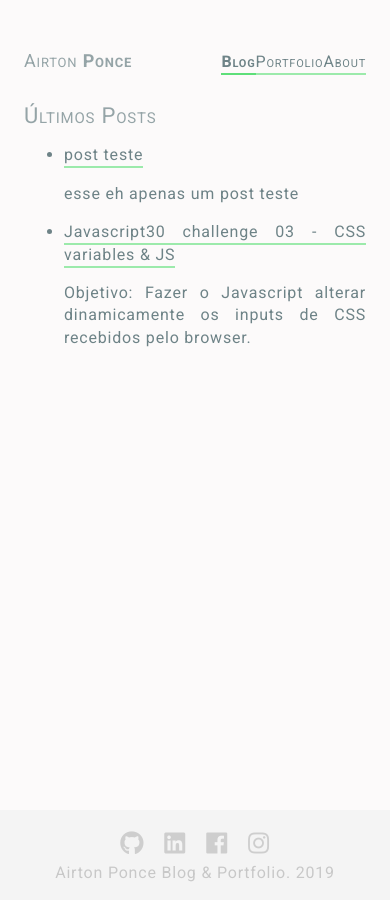
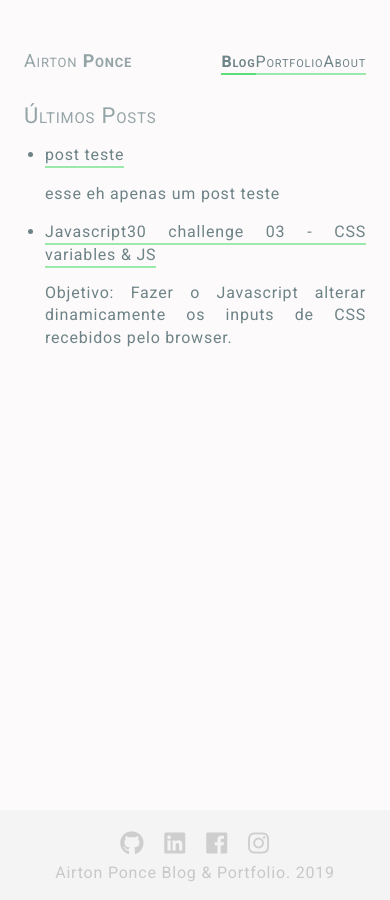
Before and after one commit to APonce911/jekyll-mywebsite, a Jekyll site: the page built from index.html, in a window 390 px wide. Built offline with Jekyll 4.4.1, drawn with Linux system fonts in a browser that asks for light colours; nearby versions of some CDN libraries.

Commit message:
responsive <li> padding start

```diff
--- a/_sass/main.scss
+++ b/_sass/main.scss
@@ -41,6 +41,10 @@ p, li, a {
   font-size: 16px;
   font-size: 1rem;
   text-align:justify;
+
+}
+ul{
+  -webkit-padding-start: 21px;
 }
 li{
   margin-bottom:5px;
@@ -75,6 +79,9 @@ margin-bottom: -90px;
   .container {
       padding: 3rem 1rem;
     }
+    ul{
+      -webkit-padding-start: 40px;
+    }
 }
 .social-media-links a{
   box-shadow: 0px 0px;
```
